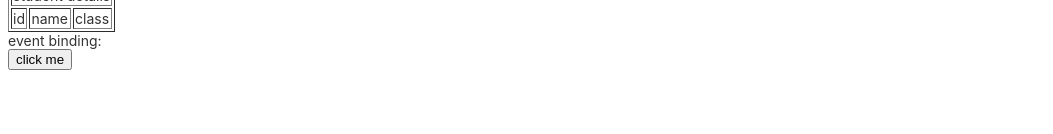
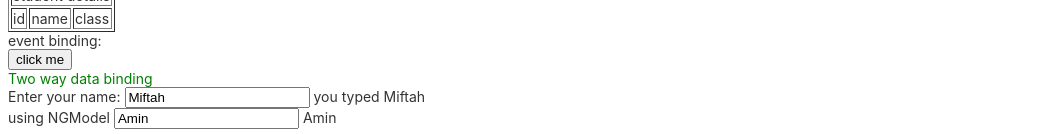
Before and after one commit to miftah1991/my-app, an Angular app: page / in a window 1280 px wide. Shown: the part 1430-1564 px from the top of the page, without its empty margins (0-1053 px from the left). Before the commit the page ends 1508 px from the top, so only its background shows below. Built offline with nearby package versions, Linux system fonts and the light colour scheme.

Commit message:
two way data binding

```diff
--- a/src/app/app.component.html
+++ b/src/app/app.component.html
@@ -116,5 +116,10 @@
 </div>
 <p>event binding:</p>
 <button (click)="onClick()">click me</button>
+<p class="three">Two way data binding</p>
+Enter your name:  <input [value]="twowaydata"  (input)="setvalue($event)"  />
+you typed {{twowaydata}}
+<br>using NGModel
+<input [(ngModel)]="twowaydata1">  {{twowaydata1}}
 
 <router-outlet></router-outlet>
--- a/src/app/app.component.ts
+++ b/src/app/app.component.ts
@@ -12,6 +12,8 @@ export class AppComponent {
   people:any[];
   users:any[];
   colspan:number=3;
+  twowaydata?:any="Miftah";
+  twowaydata1?:any="Amin";
   constructor(){
     this.users =['ahmad','khalid','omer']
     this.people=[
@@ -122,5 +124,7 @@ export class AppComponent {
   onClick():void{
     alert('event binding')
   }
-
+  setvalue(event:any):void{
+    this.twowaydata = event.target.value;
+  }
 }
--- a/src/app/app.module.ts
+++ b/src/app/app.module.ts
@@ -1,6 +1,6 @@
 import { NgModule } from '@angular/core';
 import { BrowserModule } from '@angular/platform-browser';
-
+import { FormsModule } from '@angular/forms'
 import { AppRoutingModule } from './app-routing.module';
 import { AppComponent } from './app.component';
 
@@ -10,7 +10,7 @@ import { AppComponent } from './app.component';
   ],
   imports: [
     BrowserModule,
-    AppRoutingModule
+    AppRoutingModule,FormsModule
   ],
   providers: [],
   bootstrap: [AppComponent]
```
